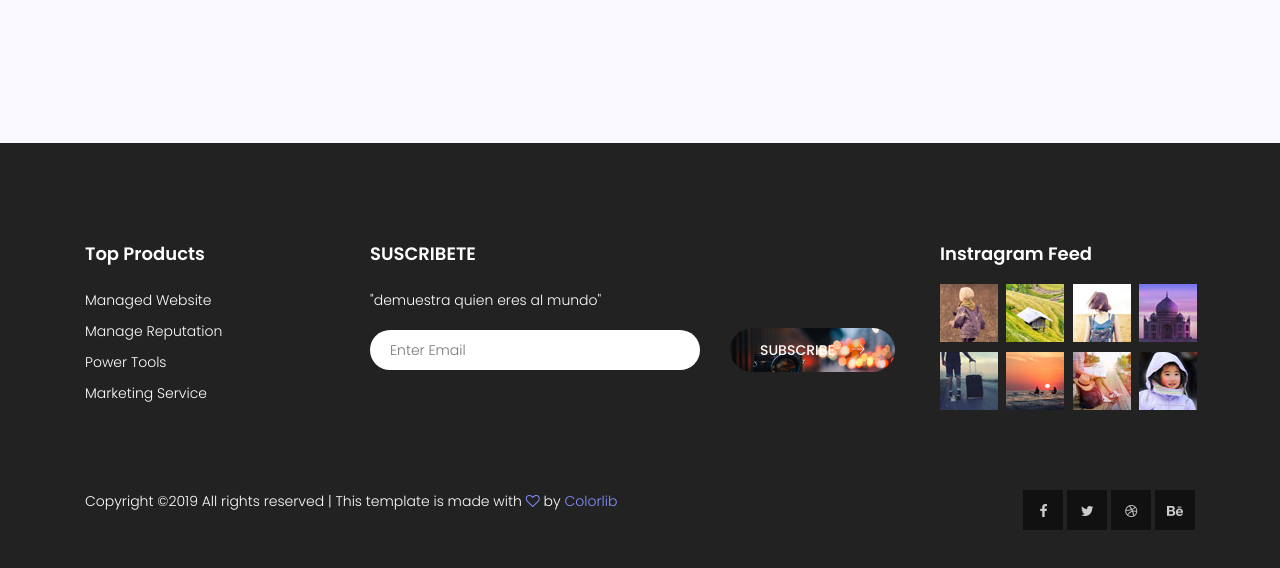
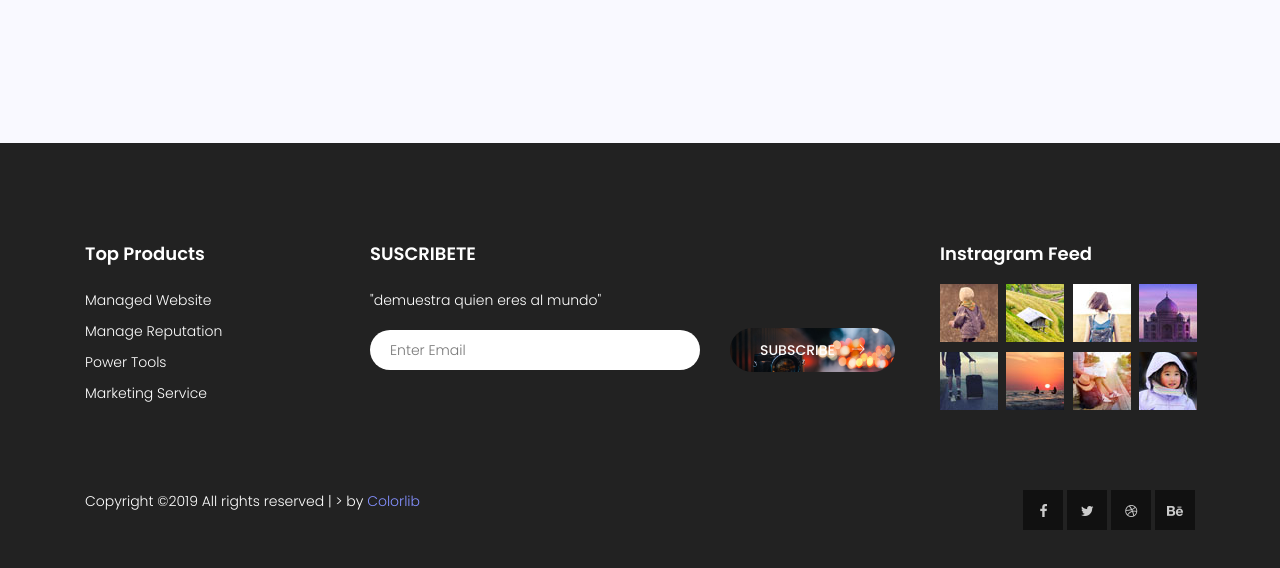
Before and after one commit to samantha95/sm, a plain HTML site: page index.html in a window 1280 px wide. Shown: the part 1372-1940 px from the top of the page. Drawn offline with nearby package versions, Linux system fonts and the light colour scheme.

Commit message:
cambio de futer

```diff
--- a/index.html
+++ b/index.html
@@ -197,7 +197,7 @@
 
 					<div class="row footer-bottom d-flex justify-content-between">
 						<!-- Link back to Colorlib can't be removed. Template is licensed under CC BY 3.0. -->
-            <p class="col-lg-8 col-sm-12 footer-text m-0 text-white">Copyright &copy;<script>document.write(new Date().getFullYear());</script> All rights reserved | This template is made with <i class="fa fa-heart-o" aria-hidden="true"></i> by <a href="https://colorlib.com" target="_blank">Colorlib</a></p>
+            <p class="col-lg-8 col-sm-12 footer-text m-0 text-white">Copyright &copy;<script>document.write(new Date().getFullYear());</script> All rights reserved | > by <a href="https://colorlib.com" target="_blank">Colorlib</a></p>
             <!-- Link back to Colorlib can't be removed. Template is licensed under CC BY 3.0. -->
 						<div class="col-lg-4 col-sm-12 footer-social">
 							<a href="#"><i class="fa fa-facebook"></i></a>
```
